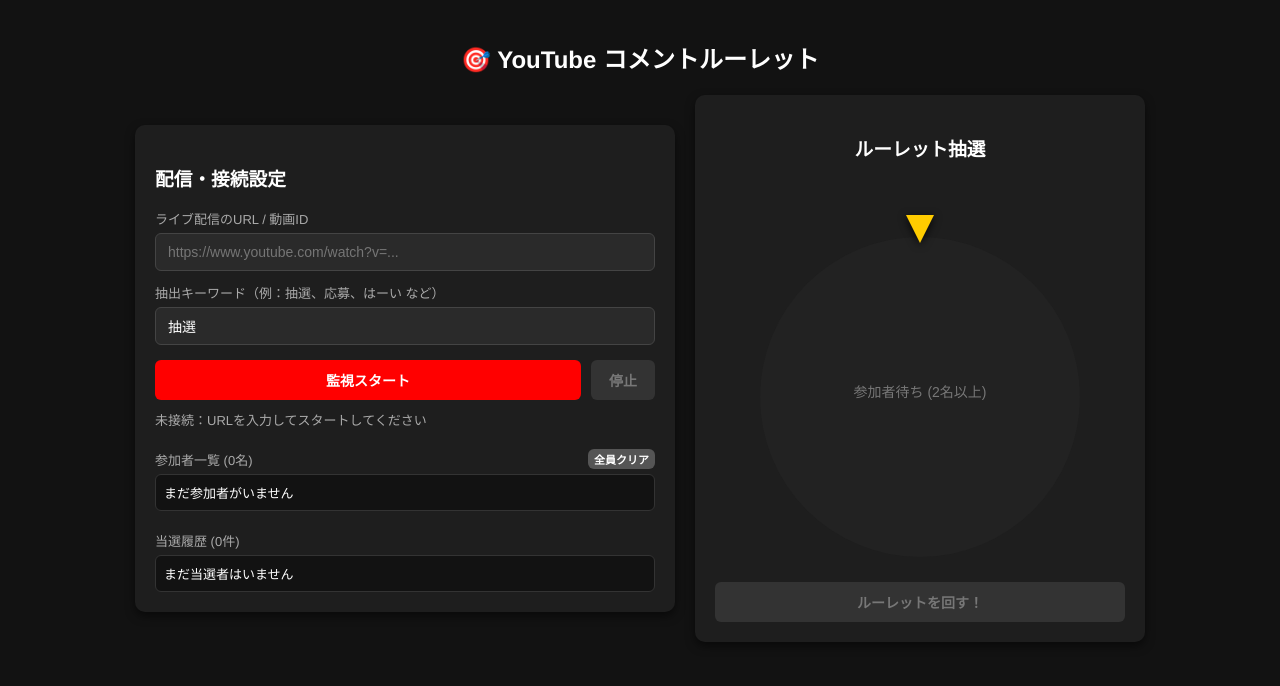
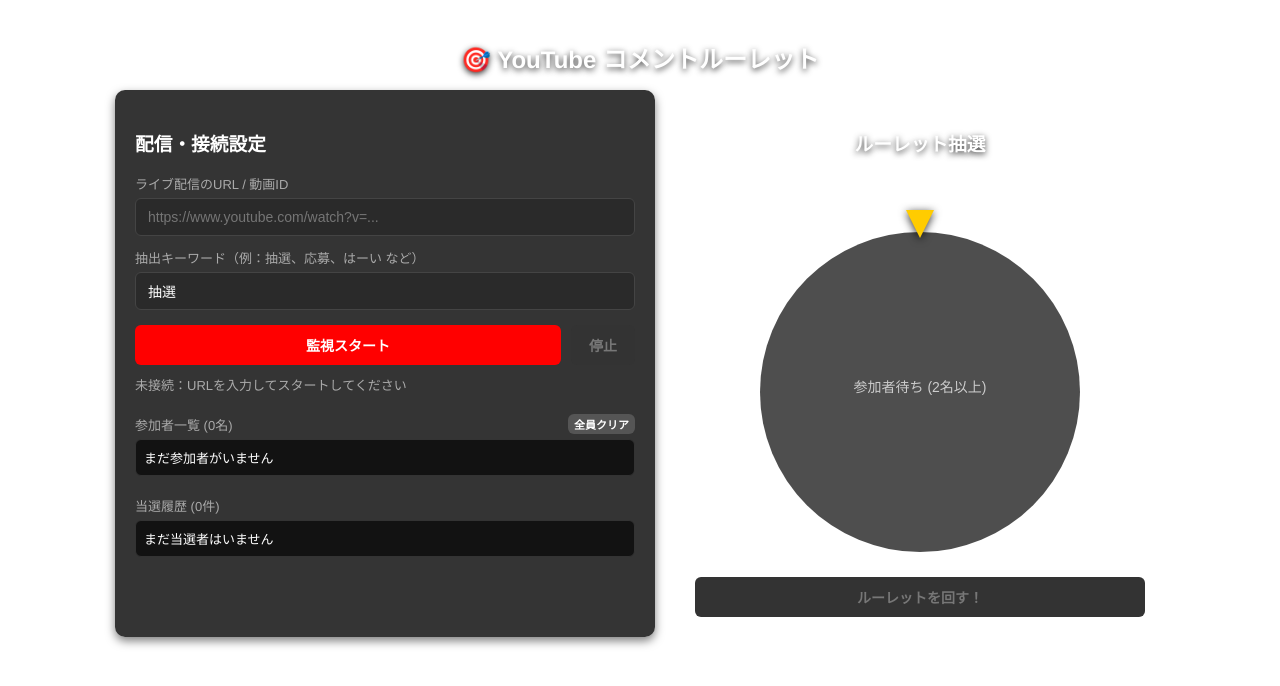
Before and after one commit to kikuo-cmd/YouTube-live-comment-roulette-app, a plain HTML site: page index.html in a window 1280 px wide. Drawn offline with Linux system fonts and the light colour scheme.

Commit message:
Update index.html

```diff
--- a/index.html
+++ b/index.html
@@ -6,58 +6,28 @@
   <style>
     body {
       font-family: "Helvetica Neue", Arial, "Hiragino Kaku Gothic ProN", sans-serif;
-      /* OBSで透過させるための設定 */
-      background: transparent !important;
+      background: transparent;
       color: #fff;
       margin: 0;
-      padding: 10px;
+      padding: 20px;
       display: flex;
-      justify-content: center;
+      flex-direction: column;
       align-items: center;
-      overflow: hidden;
     }
-
-    /* OBS配信用：左側の設定パネルやタイトルは非表示にする */
-    .panel, h2 {
-      display: none !important;
+    h2 {
+      margin-bottom: 15px;
+      text-shadow: 0 2px 6px rgba(0,0,0,0.8);
     }
-
     .container {
       display: flex;
+      gap: 20px;
+      max-width: 1100px;
+      width: 100%;
+      flex-wrap: wrap;
       justify-content: center;
-      align-items: center;
-      width: 100%;
-      max-width: 100%;
-    }
-
-    /* ルーレット部分のスタイル（背景透過） */
-    .roulette-section {
-      text-align: center;
-      background: transparent !important;
-      padding: 10px;
-      border-radius: 10px;
-      box-shadow: none !important;
-      width: 100%;
-      max-width: 450px;
-      box-sizing: border-box;
-    }
-
-    /* 普段のブラウザ操作用（もし直接開いた時にも見やすくするスタイル） */
-    @media screen and (min-width: 800px) {
-      body {
-        background: #121212 !important;
-        padding: 20px;
-        flex-direction: column;
-      }
-      .panel, h2 {
-        display: block !important;
-      }
-      .container {
-        gap: 20px;
-        flex-wrap: wrap;
     }
     .panel {
-        background: #1e1e1e;
+      background: rgba(30, 30, 30, 0.9);
       padding: 20px;
       border-radius: 10px;
       box-shadow: 0 4px 10px rgba(0,0,0,0.5);
@@ -65,13 +35,6 @@
       min-width: 320px;
       max-width: 500px;
     }
-      .roulette-section {
-        background: #1e1e1e !important;
-        box-shadow: 0 4px 10px rgba(0,0,0,0.5) !important;
-        padding: 20px;
-      }
-    }
-
     .input-group {
       margin-bottom: 12px;
       display: flex;
@@ -112,13 +75,25 @@
 
     #status { font-size: 13px; color: #aaa; margin-top: 10px; }
 
+    .roulette-section {
+      text-align: center;
+      flex: 1;
+      min-width: 350px;
+      max-width: 450px;
+      background: transparent;
+      padding: 20px;
+      border-radius: 10px;
+    }
+    .roulette-section h3 {
+      text-shadow: 0 2px 6px rgba(0,0,0,0.8);
+    }
     #winner {
       font-size: 26px;
       font-weight: bold;
       color: #ffcc00;
       margin: 10px 0;
       min-height: 38px;
-      text-shadow: 0 2px 8px rgba(255, 204, 0, 0.4);
+      text-shadow: 0 2px 8px rgba(0, 0, 0, 0.9);
     }
     #canvas-container {
       position: relative;
@@ -178,7 +153,7 @@
   <h2>🎯 YouTube コメントルーレット</h2>
 
   <div class="container">
-    <!-- 設定・参加者管理パネル -->
+    <!-- 左側：設定・参加者管理パネル -->
     <div class="panel">
       <h3>配信・接続設定</h3>
 
@@ -212,7 +187,7 @@
       </div>
     </div>
 
-    <!-- ルーレット画面 -->
+    <!-- 右側：ルーレット画面（背景透過） -->
     <div class="roulette-section">
       <h3>ルーレット抽選</h3>
       <div id="winner"></div>
@@ -387,9 +362,9 @@
       if (names.length === 0) {
         ctx.beginPath();
         ctx.arc(cx, cy, radius, 0, Math.PI * 2);
-        ctx.fillStyle = '#222';
+        ctx.fillStyle = 'rgba(34, 34, 34, 0.8)';
         ctx.fill();
-        ctx.fillStyle = '#777';
+        ctx.fillStyle = '#ccc';
         ctx.font = '14px sans-serif';
         ctx.textAlign = 'center';
         ctx.fillText('参加者待ち (2名以上)', cx, cy);
```
Lines whose indentation alone changed are shown as unchanged.
